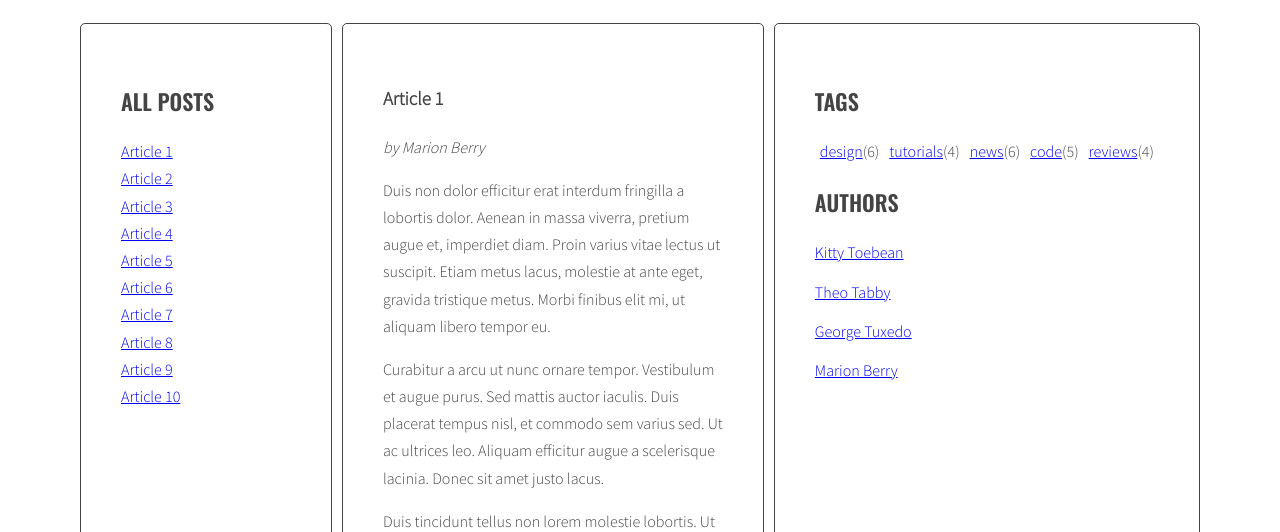
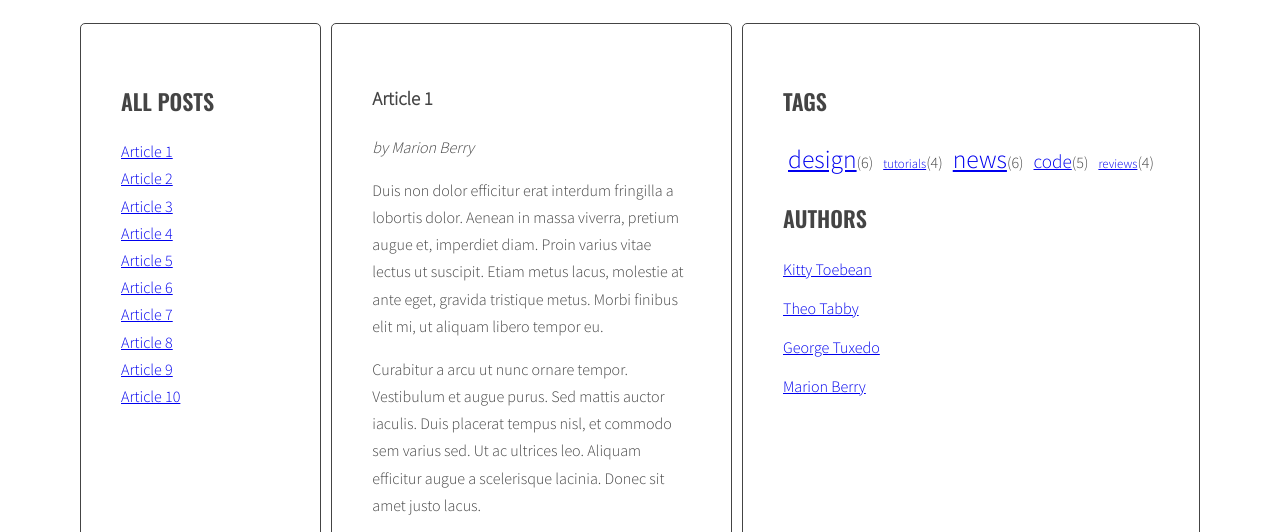
Before and after one commit to MarcinWypior/javascript-blog, a website: page index.html in a window 1280 px wide. Shown: the part 220-752 px from the top of the page. Drawn offline with nearby package versions, Linux system fonts and the light colour scheme.

Commit message:
styles for tags according to frequency of apperence added

```diff
--- a/js/script.js
+++ b/js/script.js
@@ -3,7 +3,10 @@ const optArticleSelector = '.post',
   optTitleSelector = '.post-title',
   optTitleListSelector = '.titles',
   optArticleTagsSelector = '.post-tags .list',
-  optTagsListSelector = '.tags.list';
+  optTagsListSelector = '.tags.list',
+  optCloudClassCount = 5,
+  optCloudClassPrefix = 'tag-size-';
+
 
 function titleClickHandler(event){
   event.preventDefault();
@@ -98,6 +101,27 @@ function calculateTagsParams(tags){
   return tagParams;
 }
 
+function calculateTagClass(count,params){
+  console.log(params);
+  console.log(params['min']);
+  const difference = params['max']-params['min'];
+  const nextSize = difference / optCloudClassCount;
+  let size;
+  for(let i=1; i<=optCloudClassCount;i++){
+    if((count>=params['min']) && (count<(params['min'] + i*nextSize))){
+      size=i;
+      break;
+    }
+  }
+
+  if(count==params['max']){
+    size=optCloudClassCount;
+  }
+
+
+  console.log(optCloudClassPrefix + size);
+  return optCloudClassPrefix + size;
+}
 
 function generateTags(){
   /* [NEW] create a new variable allTags with an empty object */
@@ -158,7 +182,9 @@ function generateTags(){
 
   /* [NEW] START LOOP: for each tag in allTags: */
   for(let tag in allTags){
-    let HTML_tag='<li><a href="#'+'tag-'+ tag +'">'+tag + '</a>'+'(' + allTags[tag] + ')'+'</li>';
+    const tagLinkHTML = calculateTagClass(allTags[tag],tagsParams);
+    console.log(tag + ' tagLinkHTML calculated size',tagLinkHTML);
+    let HTML_tag='<li><a class="' + tagLinkHTML +'" href="#'+'tag-'+ tag +'">'+tag + '</a>'+'(' + allTags[tag] + ')'+'</li>';
     allTagsHTML +=HTML_tag;
   }
   /* [NEW] END LOOP: for each tag in allTags: */
--- a/sass/style.scss
+++ b/sass/style.scss
@@ -123,3 +123,23 @@ body {
   display: inline;
   margin: 0px 5px;
 }
+
+.tag-size-1{
+  font-size: 80%;
+}
+
+.tag-size-2{
+  font-size: 100%;
+}
+
+.tag-size-3{
+  font-size: 120%;
+}
+
+.tag-size-4{
+  font-size: 140%;
+}
+
+.tag-size-5{
+  font-size: 160%;
+}
```
Also changed, not shown: css/style.css, 1 other file.
